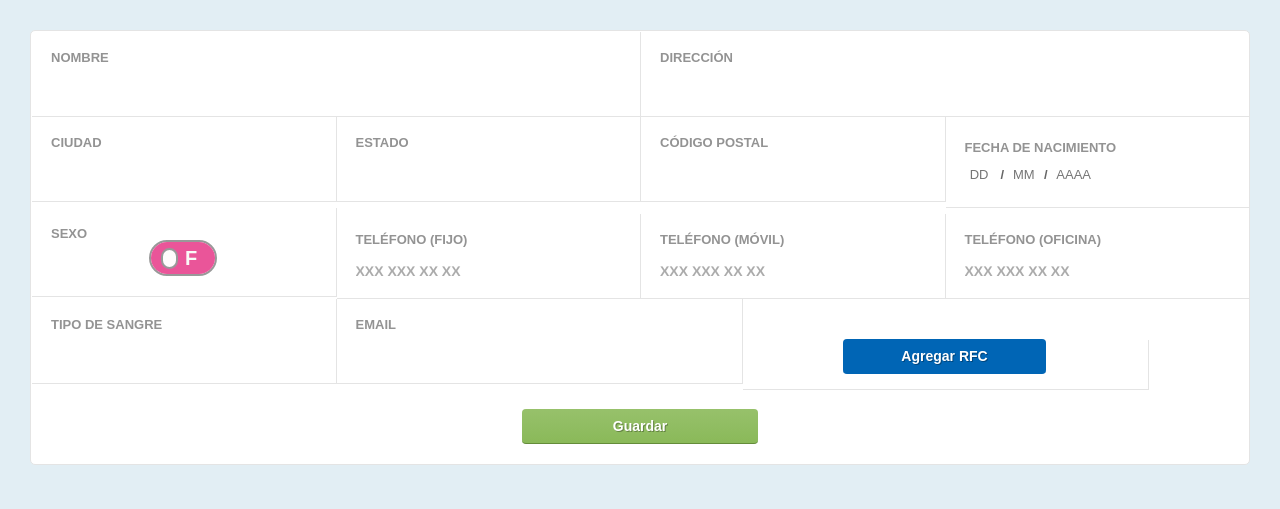
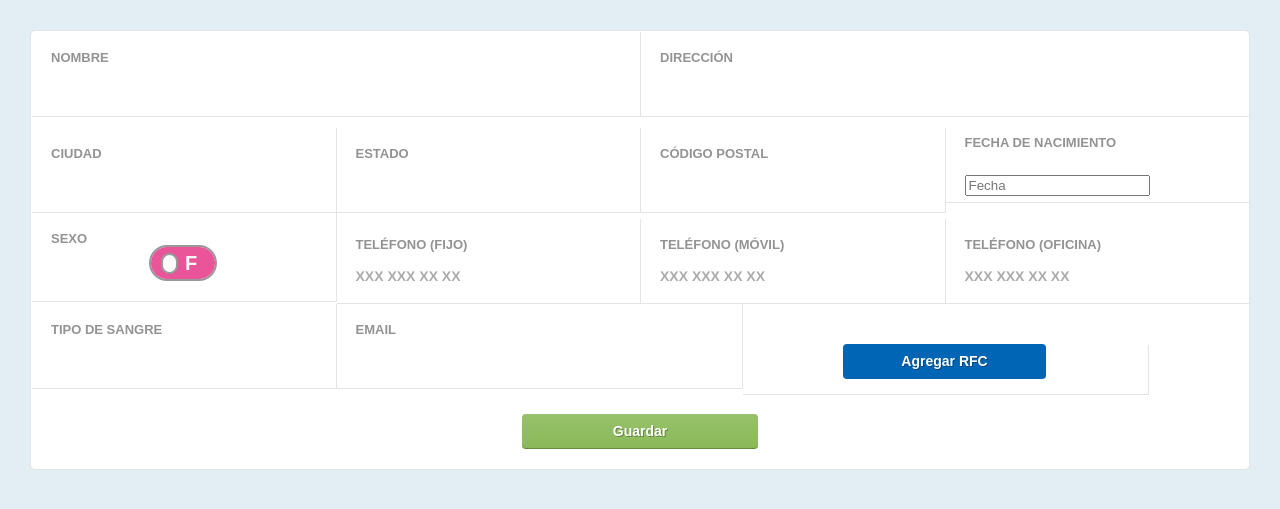
Before and after one commit to cr7abraham/dev.lace, a PHP site: the page made by pacientes.php in a window 1280 px wide. Shown: the part 135-644 px from the top of the page. Run offline with PHP 8.4, Linux system fonts and the light colour scheme; the visitor is signed in with stand-in values (Sample User, id 1); data that the repository does not hold is empty.

Commit message:
M007
Fecha de nacimiento de pacientes

```diff
--- a/pacientes.php
+++ b/pacientes.php
@@ -78,15 +78,19 @@ foreach($_GET as $loc=>$item) $_GET[$loc] = urldecode(base64_decode($item));
          else{
            $rfc = 'x';
          }
+         /* Cambios M007 MVC INI -> */
          $nacimiento = utf8_encode($fila['fecha_nac']);
          if ($nacimiento != null) {
-            list($año, $mes, $dia) = explode('-', $nacimiento);
+          $fecha = $nacimiento;
+            //list($año, $mes, $dia) = explode('-', $nacimiento);
         }
         else{
-          $año = '';
-          $mes = '';
-          $dia = '';
+          $fecha = '';
+          //$año = '';
+          //$mes = '';
+          //$dia = '';
         }
+        /* Cambios M007 MVC FIN -> */
  ?>
 <body>
   <!-- Pantalla de carga-->
@@ -148,17 +152,19 @@ foreach($_GET as $loc=>$item) $_GET[$loc] = urldecode(base64_decode($item));
         Código Postal
         <input  name="cp" tabindex="5" maxlength="5" value="<?php echo utf8_encode($fila['codigo_postal']); ?>">
       </div>
-
-            <div class="col-4">
+      <!-- Cambios M007 MVC INI -->
+      <div class="col-4">
         <label style="height: 86px;">
           Fecha de Nacimiento
-          <div id="date1" class="datefield"><br><br>
-            <input id="day" name="dia" maxlength="2" placeholder="DD"  value="<?php echo $dia; ?>" required/>  /
-            <input id="month" name="mes" maxlength="2" placeholder="MM" value="<?php echo $mes; ?>"  required/> /
-            <input id="year" name="anio" maxlength="4" placeholder="AAAA" value="<?php echo $año; ?>"  required/>
+          <div id="date1"><br><br>
+            <input id="day" name="dia" maxlength="10" placeholder="Fecha"  value="<?php echo $fecha; ?>" required/>
+            <!-- Se elimina el formato DD/MM/AAAA
+            <input id="month" name="mes" maxlength="2" placeholder="MM" value="<//?php echo $mes; ?>"  required/> /
+            <input id="year" name="anio" maxlength="4" placeholder="AAAA" value="<//?php echo $año; ?>"  required/> -->
           </div>
         </label>
       </div>
+      <!-- Cambios M007 MVC FIN -->
 
       <div class="col-4">
        <label>Sexo
```
Also changed, not shown: 1 other file.
